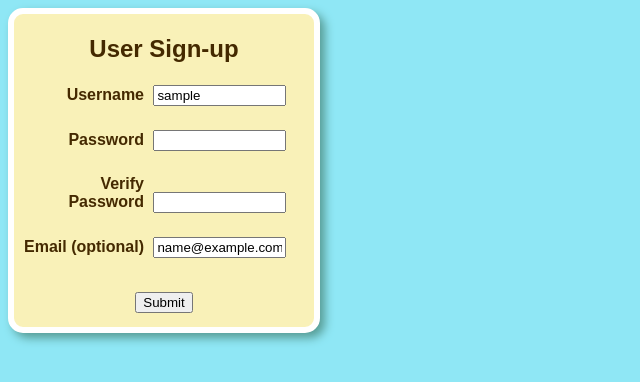
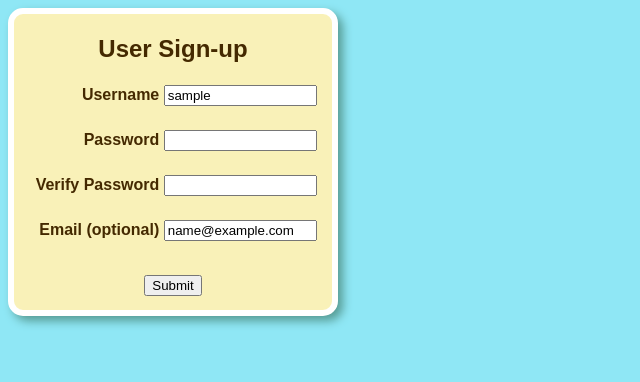
Before and after one commit to alexorear/User-Signup, a Python web app: template templates/signup.html in a window 1280 px wide. Shown: the top 382 px of the page, without its empty margins (0-640 px from the left). Run offline with Jinja, Linux system fonts and the light colour scheme; the template is opened without the code that fills it: most values are stand-ins (such as "Sample title", 1, 10 or a date in 2020).

Commit message:
fixed element centering inside form

```diff
--- a/static/styles.css
+++ b/static/styles.css
@@ -2,10 +2,6 @@ body {
     font-family: arial, sans-serif;
     color: #442900;
     background-color: #8fe7f5;
-}
-
-h2 {
-  text-align: center;
 }
 
 div {
@@ -24,23 +20,21 @@ div div div {
 
 input[type="text"], [type="password"]
 {
-  width: 125px;
+  width: 145px;
   text-align: left;
 }
 
 .error {
-  padding-left: 35px;
+  padding-left: 45px;
   color: #d41e02;
   font-family: arial, sans-serif;
   font-style: oblique;
 }
 
 .form_label{
-  width: 120px;
+  width: 130px;
   font-weight: bold;
   text-align: right;
-  padding-left: 10px;
-  padding-right: 5px;
 }
 
 #form {
@@ -49,9 +43,10 @@ input[type="text"], [type="password"]
   box-shadow: 5px 5px 10px #579c95;
   border-style: solid;
   border-width: 6px;
-  width: 300px;
+  width: 318px;
   padding-top: 1px;
   padding-bottom: 12px;
+  text-align: center;
 }
 
 #submit {
--- a/templates/signup.html
+++ b/templates/signup.html
@@ -2,7 +2,7 @@
 
 {% block content %}
 <div id="form">
-<div><h2> User Sign-up </h2></div>
+<div><h2 id="form_header"> User Sign-up </h2></div>
 <form method='post'>
   <div>
     <div  class="form_label"><label> Username </label></div>
--- a/templates/welcome.html
+++ b/templates/welcome.html
@@ -1,5 +1,6 @@
 {% extends "base.html" %}
 
 {% block content %}
-<h2>Welcome,  {{ username }} !</h2>
+<h1>Welcome,  {{ username }}!</h1>
+<p>You have successfully signed up as a new user.</p>
 {% endblock %}
```
